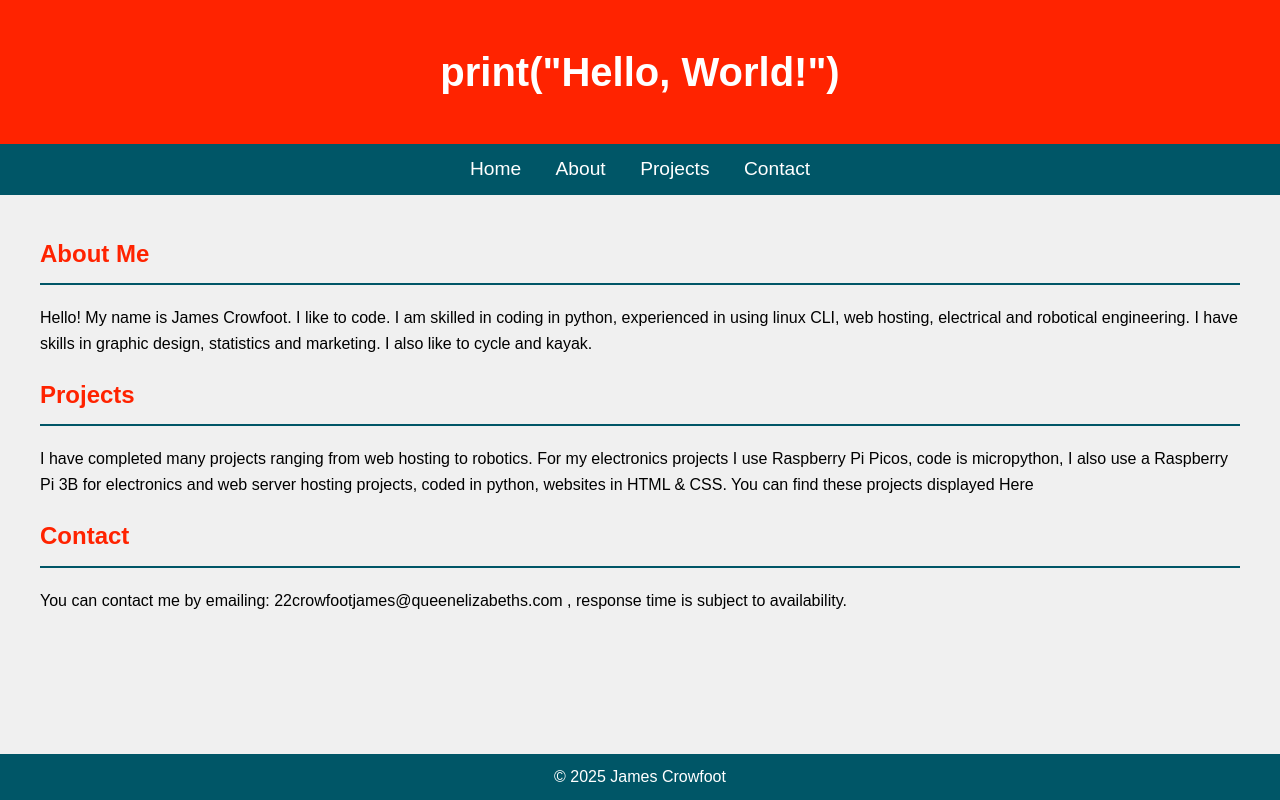
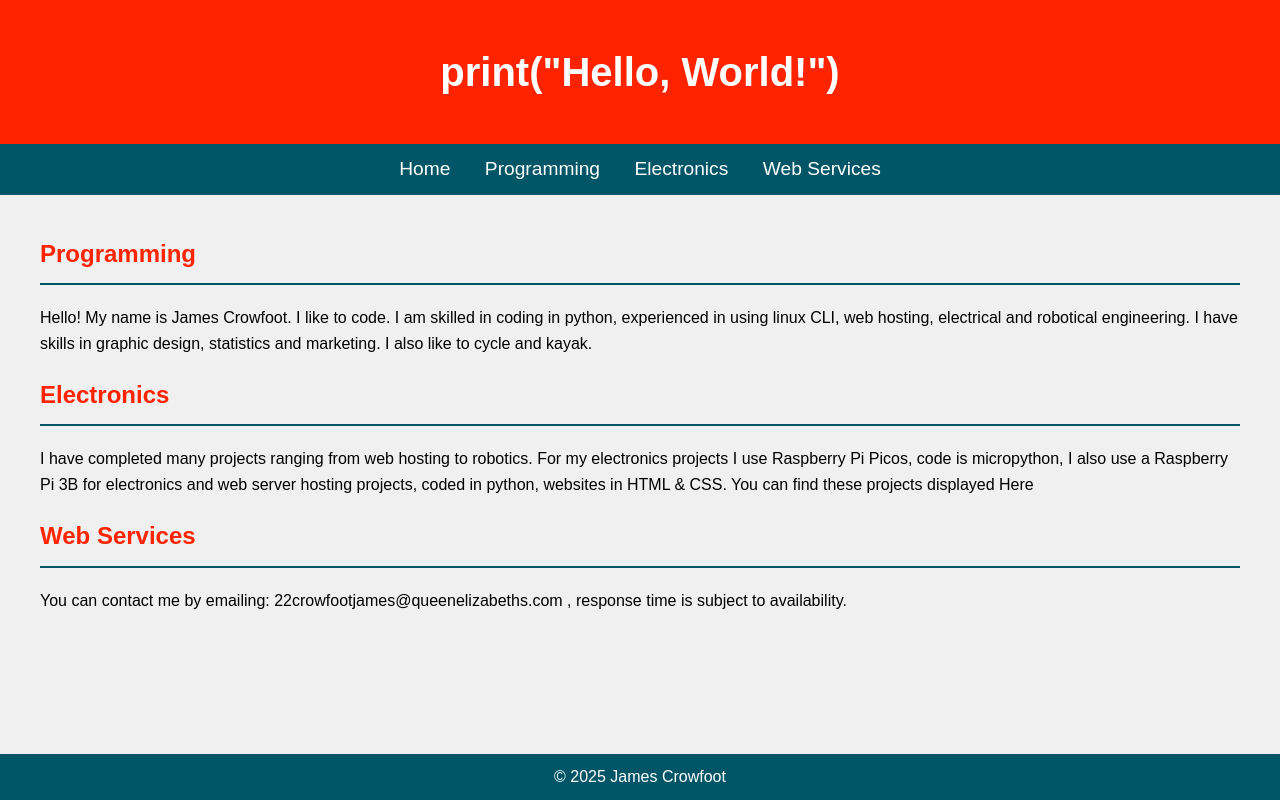
Before and after one commit to James-Crowfoot/webpage, a plain HTML site: page projects.html in a window 1280 px wide. Drawn offline with Linux system fonts and the light colour scheme.

Commit message:
Update projects.html

```diff
--- a/projects.html
+++ b/projects.html
@@ -62,28 +62,28 @@
     </header>
     <nav>
         <a href="index.html">Home</a>
-        <a href="#about">About</a>
-        <a href="#projects">Projects</a>
-        <a href="#contact">Contact</a>
+        <a href="#Programming">Programming</a>
+        <a href="#Electronics">Electronics</a>
+        <a href="#web">Web Services</a>
     </nav>
     <section>
-        <div id="about">
-        <h2>About Me</h2>
+        <div id="Programming">
+        <h2>Programming</h2>
         <p>Hello! My name is James Crowfoot. I like to code.
         I am skilled in coding in python, experienced in using linux CLI, web hosting, electrical and robotical engineering. I have skills in graphic design, statistics and marketing.
         I also like to cycle and kayak.</p>
         </div>
 
-        <div id="projects">
-          <h2>Projects</h2>
+        <div id="Electronics">
+          <h2>Electronics</h2>
           <p>
             I have completed many projects ranging from web hosting to robotics. For my electronics projects I use Raspberry Pi Picos, code is micropython, I also use a Raspberry Pi 3B for electronics and web server hosting projects, coded in python, websites in HTML & CSS. You can find these projects displayed <a href="projects.html" style="color: black; text-decoration: none;" onmouseover="this.style.color='#ff2300'" onmouseout="this.style.color='black'" onmousedown="this.style.color='black'" onmouseup="this.style.color='black'" onfocus="this.style.color='black'" onblur="this.style.color='black'">Here</a>
 
           </p>
         </div>
 
-        <div id="contact">
-          <h2>Contact</h2>
+        <div id="web">
+          <h2>Web Services</h2>
           <p>
             You can contact me by emailing:
               22crowfootjames@queenelizabeths.com , response time is subject to availability.
```
